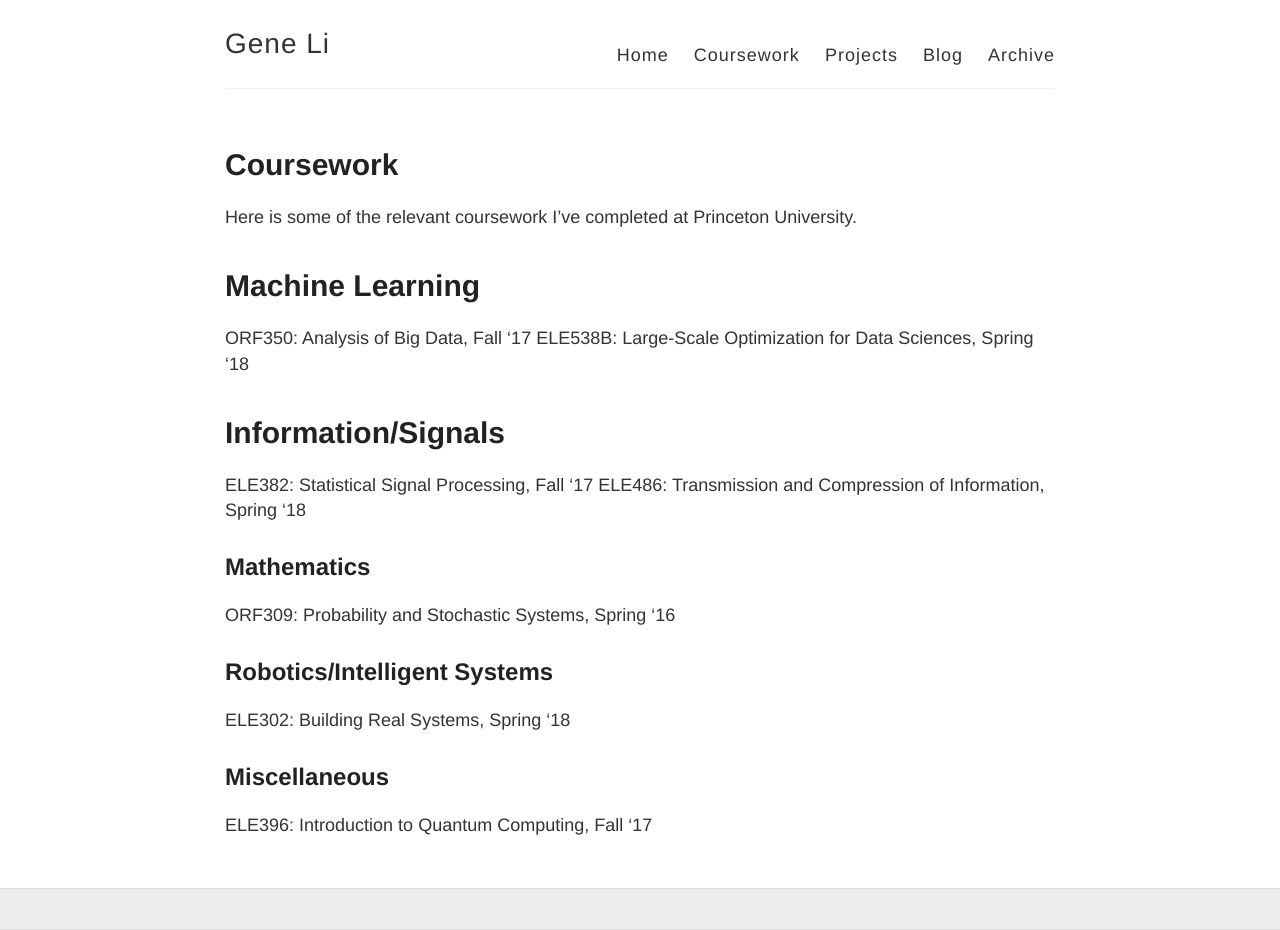
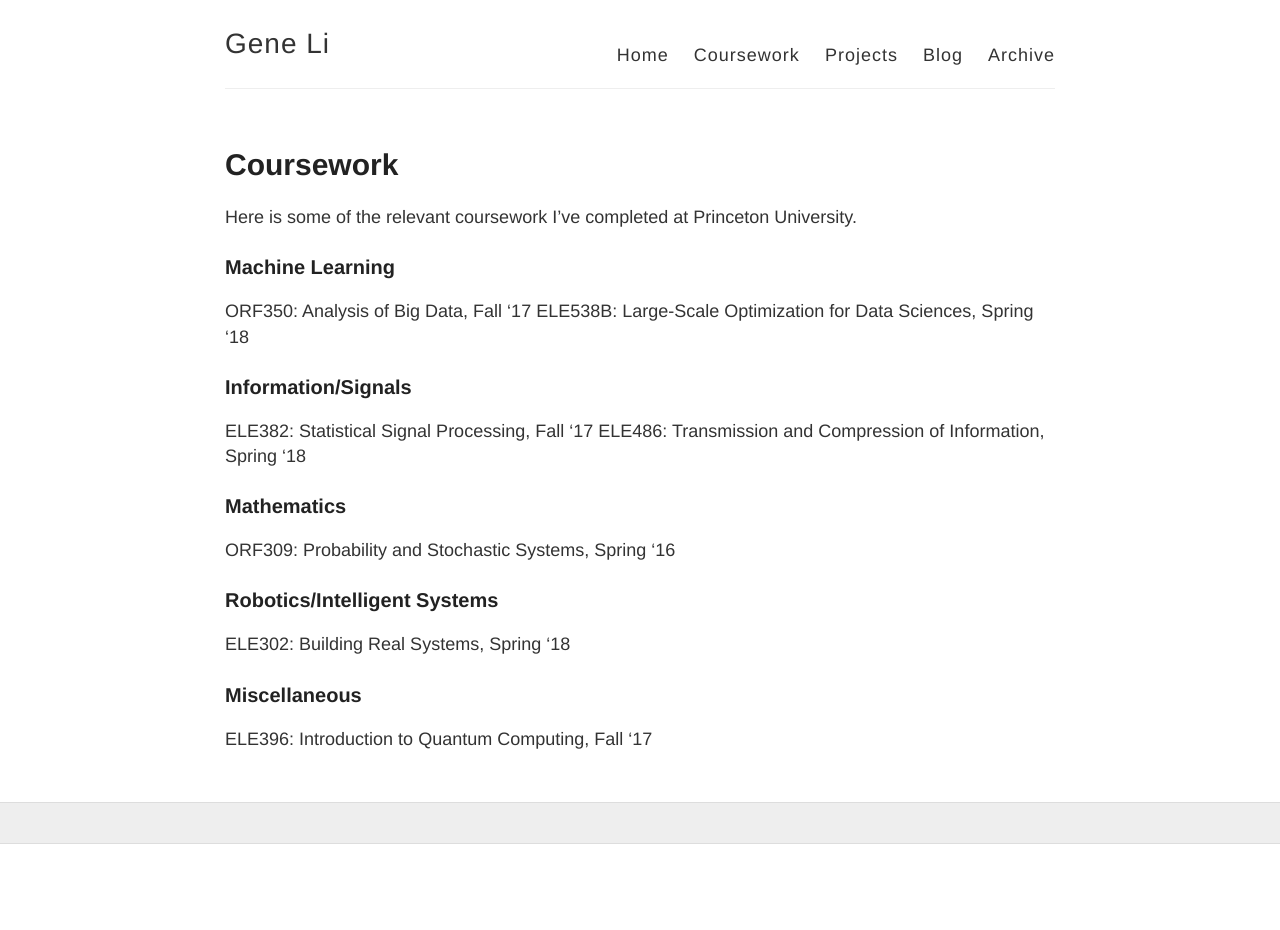
Before and after one commit to houcharlie/GXLI97.github.io, a Jekyll site: the page built from coursework.md, in a window 1280 px wide. Built offline with Jekyll 4.4.1, drawn with Linux system fonts in a browser that asks for light colours; after the commit the page ends 900 px from its top, so only the background shows below that.

```diff
--- a/coursework.md
+++ b/coursework.md
@@ -6,20 +6,20 @@ permalink: /coursework/
 
 Here is some of the relevant coursework I've completed at Princeton University.
 
-# Machine Learning
+### Machine Learning
 ORF350: Analysis of Big Data, Fall '17
 ELE538B: Large-Scale Optimization for Data Sciences, Spring '18
 
 
-# Information/Signals
+### Information/Signals
 ELE382: Statistical Signal Processing, Fall '17
 ELE486: Transmission and Compression of Information, Spring '18
 
-## Mathematics
+### Mathematics
 ORF309: Probability and Stochastic Systems, Spring '16
 
-## Robotics/Intelligent Systems
+### Robotics/Intelligent Systems
 ELE302: Building Real Systems, Spring '18
 
-## Miscellaneous
+### Miscellaneous
 ELE396: Introduction to Quantum Computing, Fall '17
```
